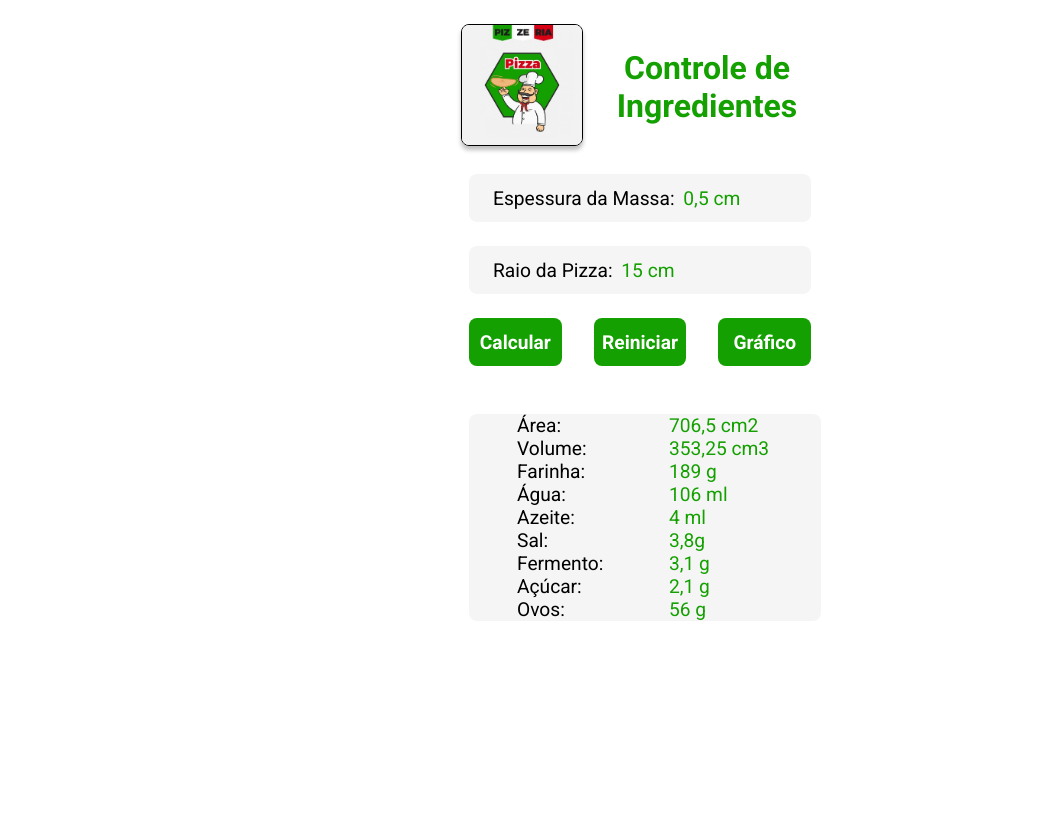
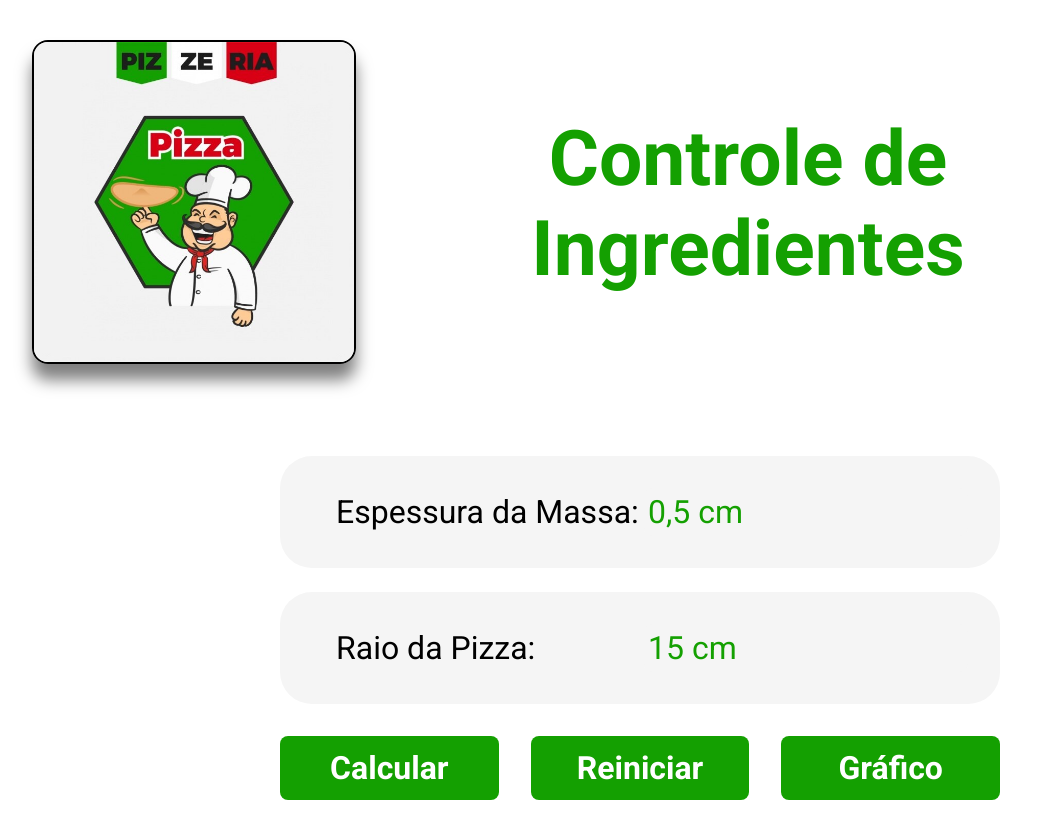
Before and after one commit to Prof-Carlos-Senai/pizza_ingredientes, a plain HTML site: page index.html in a window 1280 px wide. Shown: the top 835 px of the page, without its empty margins (0-1041 px from the left). Before the commit the page ends 800 px from the top, so only its background shows below. Drawn offline with Linux system fonts and the light colour scheme.

Commit message:
regras media query para desktop

```diff
--- a/style.css
+++ b/style.css
@@ -115,3 +115,98 @@ html, body {
 .sai-dados .font-color{
     color: #14a001;
 }
+
+/* media query para desktop */
+@media (min-width: 720px){
+    html, body {
+        max-width: 100%; /* Permite expandir no desktop */
+        margin: 0 auto; /* Centraliza o conteúdo no desktop */
+        overflow-x: hidden;
+        box-sizing: border-box;
+    }
+
+    .cabecalho {
+        display: flex;
+        justify-content: flex-start; /* Alinha o logo e texto à esquerda */
+        gap: 32px; /* Aumenta o espaço entre logo e texto */
+        padding: 16px 32px;
+    }
+
+    .logo img{
+        width: 320px;
+        height: 320px;
+        border: solid 2px black;
+        border-radius: 16px;
+        box-shadow: 0px 16px 16px 0px rgba(0, 0, 0, 0.5);
+    }
+
+    .txt-logo{
+        font-size: 4.8rem;
+        font-family: 'Roboto','sans-serif';
+        font-weight: bold;
+        color: #14A001;
+        text-align: center;
+        max-width: 720px;
+    }
+
+    .ent-dados {
+        margin: 16px auto; /* Centraliza o formulário */
+        max-width: 720px; /* Maior largura para desktop */
+        padding: 32px 64px;
+    }
+
+    .div-dados {
+        display: flex; /* Coloca os labels e inputs lado a lado */
+        align-items: center;
+        justify-content: space-between;
+        min-width: 720px;
+        min-height: 64px;
+        padding: 32px;
+        border-radius: 32px;
+    }
+
+    .div-dados label {
+        font-size: 2rem;
+
+    }
+
+    .div-dados input {
+        width: 320px; /* Inputs um pouco maiores */
+        font-size: 2rem;
+    }
+
+    .div-dados input::placeholder{
+        color: #14a001;
+        font-family: 'Roboto','sans-serif';
+        font-size: 2rem;
+    }
+
+    .btn {
+        justify-content: center; /* Alinha os botões à esquerda */
+        gap: 32px; /* Menor espaçamento entre botões */
+        margin-top: 32px;
+        text-align: center;
+        min-width: 720px;
+    }
+
+    .btn button {
+        width: 320px; /* Botões maiores */
+        height: 64px;
+        font-size: 2rem; /* Texto maior nos botões */
+    }
+
+    .saida-dados {
+        margin: 48px auto; /* Centraliza os dados de saída */
+        max-width: 720px;
+        padding: 16px 32px;
+    }
+
+    .sai-dados {
+        padding-left: 32px; /* Reduz o padding interno */
+        max-width: 100%; /* Usa toda a largura disponível */
+        display: grid;
+        grid-template-columns: repeat(2, 1fr); /* Distribui em 4 colunas no desktop */
+        gap: 16px; /* Espaço entre os itens */
+        font-size: 2rem;
+    }
+}
```
